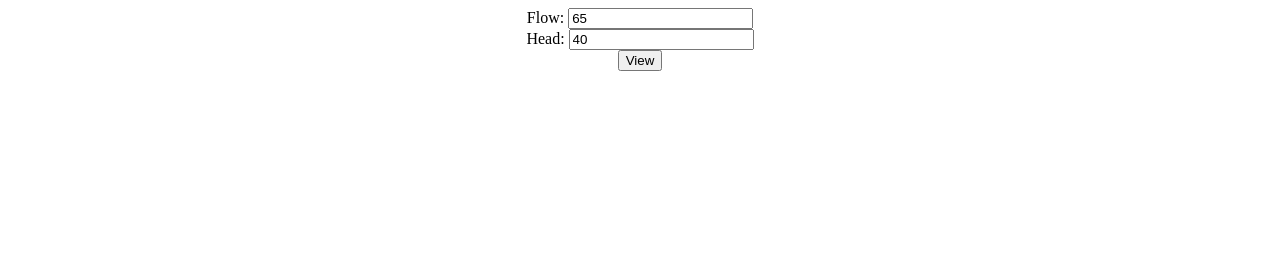
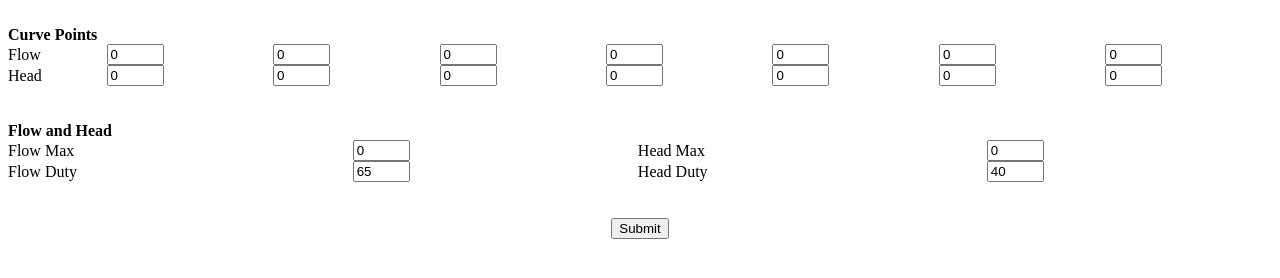
Before and after one commit to bilal-tasonline/hello, a plain HTML site: page index.html in a window 1280 px wide. Drawn offline with Linux system fonts and the light colour scheme.

Commit message:
Update index.html

```diff
--- a/index.html
+++ b/index.html
@@ -4,18 +4,80 @@
 
 <script>
 	function loopLookup (form) {
-	var F = form.F.value;
-	var H = form.H.value;
-	window.open("curve.html?Flow=" + F +"&Head=" + H,"_self","",false)
+	var Q1 = form.Q1.value;
+	var Q2 = form.Q2.value;
+	var Q3 = form.Q3.value;
+	var Q4 = form.Q4.value;
+	var Q5 = form.Q5.value;
+	var Q6 = form.Q6.value;
+	var Q7 = form.Q7.value;
+	var H1 = form.H1.value;
+	var H2 = form.H2.value;
+	var H3 = form.H3.value;
+	var H4 = form.H4.value;
+	var H5 = form.H5.value;
+	var H6 = form.H6.value;
+	var H7 = form.H7.value;
+	var QMax = form.QMax.value;
+	var HMax = form.HMax.value;
+	var QDP = form.QDP.value;
+	var HDP = form.HDP.value;
+	window.open("curve.html?Q1=" + Q1 +"&Q2=" + Q2 +"&Q3=" + Q3 +"&Q4=" + Q4 +"&Q5=" + Q5 +"&Q6=" + Q6 +"&Q7=" + Q7 +"&H1=" + H1 +"&H2=" + H2 +"&H3=" + H3 +"&H4=" + H4 +"&H5=" + H5 +"&H6=" + H6 +"&H7=" + H7 +"&FlowMax=" + QMax +"&HeadMax=" + HMax +"&Flow=" + QDP +"&Head=" + HDP,"_self","",false)
 	}
 </script>
 </head>
 <body>
 <form name="" action="" method="">
 <center>
-Flow: <input type="text" name="F" value="65"><br>
-Head: <input type="text" name="H" value="40" onkeydown="if(event.keyCode==13) loopLookup(this.form)"><br>
-<input type="button" name="button"  value="View" onclick="loopLookup(this.form)">
+<br>
+<table border="0" bordercolor="000000" width="100%" cellpadding="0" cellspacing="0">
+	<tr>
+		<td colspan="8"><b>Curve Points</b></td>
+
+	</tr>
+	<tr>
+		<td>Flow</td>
+		<td><input type="text" name="Q1" value="0" size="4"></td>
+		<td><input type="text" name="Q2" value="0" size="4"></td>
+		<td><input type="text" name="Q3" value="0" size="4"></td>
+		<td><input type="text" name="Q4" value="0" size="4"></td>
+		<td><input type="text" name="Q5" value="0" size="4"></td>
+		<td><input type="text" name="Q6" value="0" size="4"></td>
+		<td><input type="text" name="Q7" value="0" size="4"></td>
+
+	</tr>
+	<tr>
+		<td>Head</td>
+		<td><input type="text" name="H1" value="0" size="4"></td>
+		<td><input type="text" name="H2" value="0" size="4"></td>
+		<td><input type="text" name="H3" value="0" size="4"></td>
+		<td><input type="text" name="H4" value="0" size="4"></td>
+		<td><input type="text" name="H5" value="0" size="4"></td>
+		<td><input type="text" name="H6" value="0" size="4"></td>
+		<td><input type="text" name="H7" value="0" size="4"></td>
+	</tr>
+</table>
+<BR><BR>
+<table border="0" bordercolor="000000" width="100%" cellpadding="0" cellspacing="0">
+	<tr>
+		<td colspan="4"><b>Flow and Head</b></td>
+
+	</tr>
+	<tr>
+		<td>Flow Max</td>
+		<td><input type="text" name="QMax" value="0" size="4"></td>
+		<td>Head Max</td>
+		<td><input type="text" name="HMax" value="0" size="4"></td>
+	</tr>
+	<tr>
+		<td>Flow Duty</td>
+		<td><input type="text" name="QDP" value="65" size="4"></td>
+		<td>Head Duty</td>
+		<td><input type="text" name="HDP" value="40" onkeydown="if(event.keyCode==13) loopLookup(this.form)" size="4"></td>
+	</tr>
+</table>
+<BR><BR>
+<input type="button" name="button"  value="Submit" onclick="loopLookup(this.form)">
 </center>
 </form>
 </body>
```
